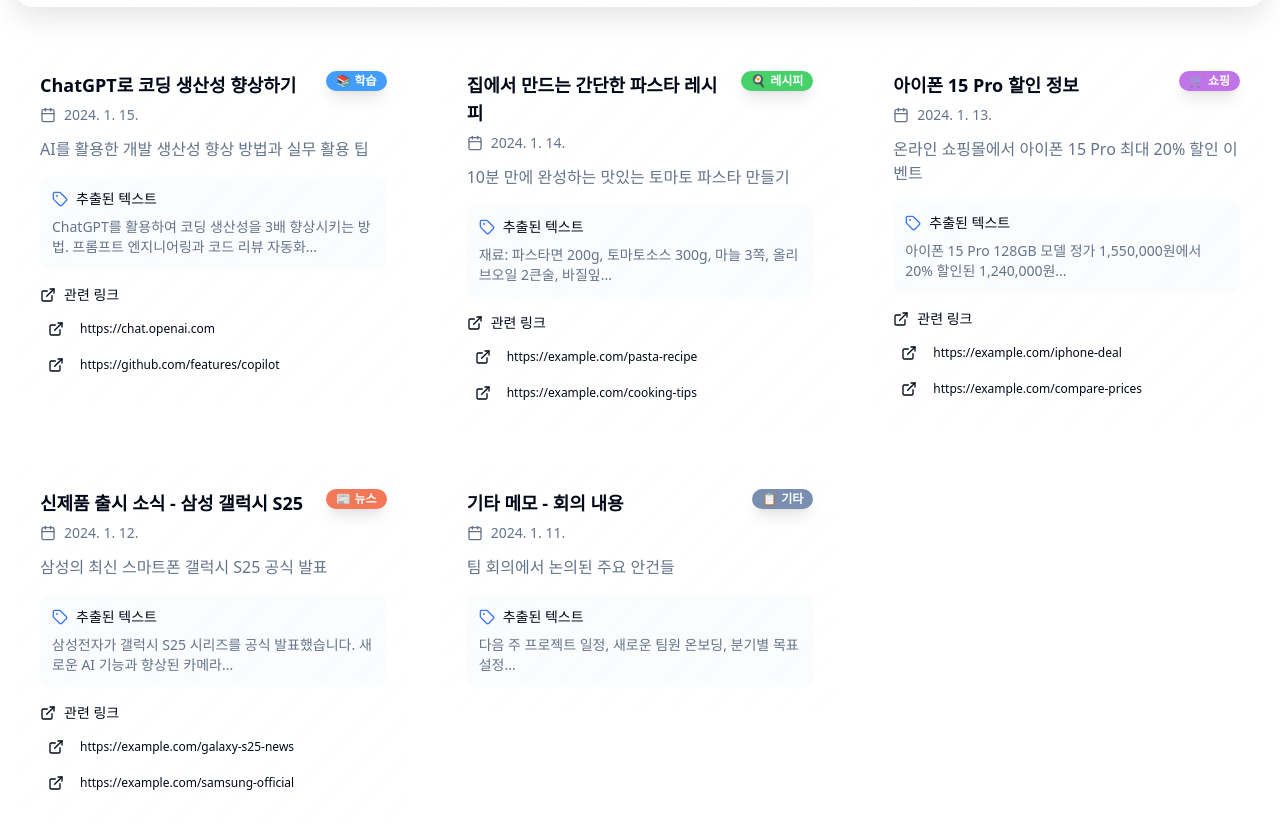
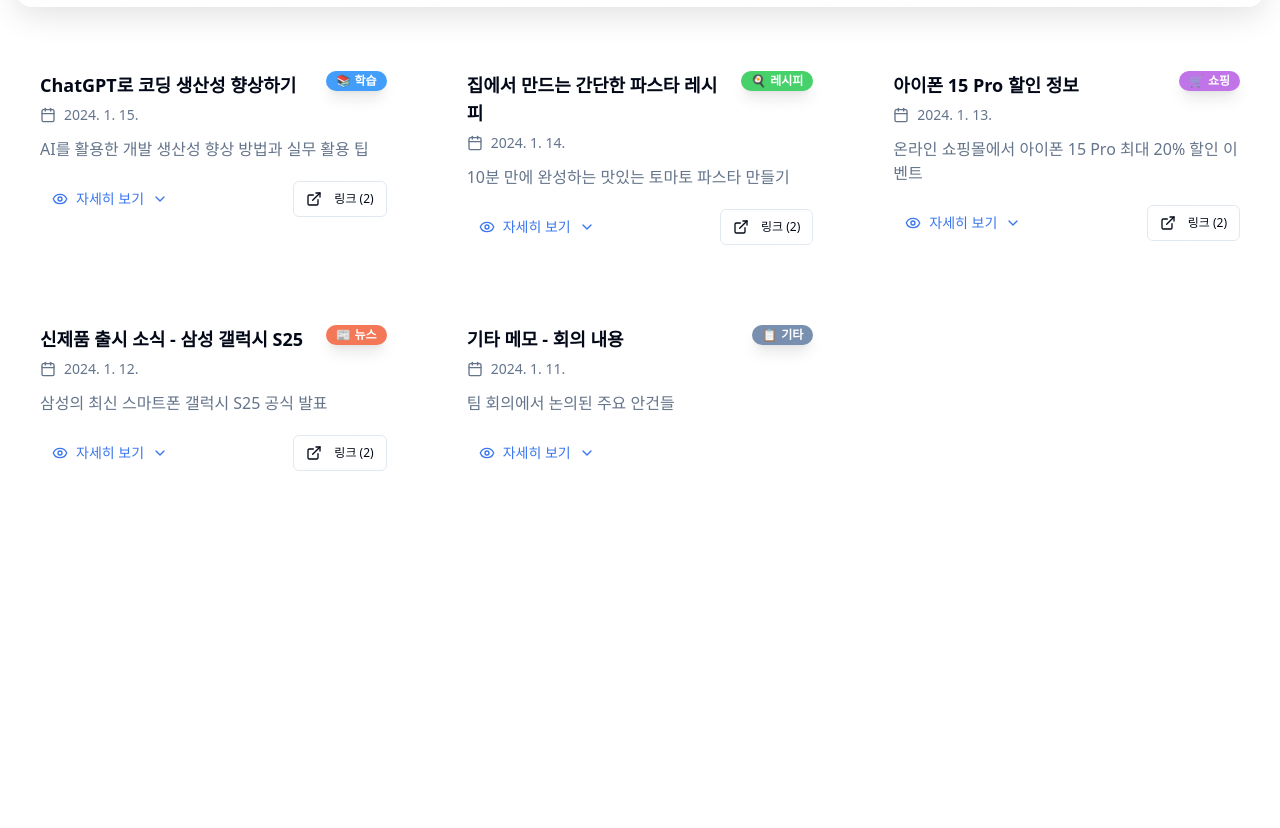
Before and after one commit to hayeom/snap-sort-buddy, a React (Vite) app: page / in a window 1280 px wide. Shown: the part 760-1588 px from the top of the page. After the commit the page ends 1319 px from the top, so only its background shows below. Built offline with nearby package versions, Linux system fonts and the light colour scheme.

Commit message:
Refine link visibility and summary
Hide links to make them clickable and expand the display of captured content summaries. Address the issue where clicking on a summary does not lead to further details.

```diff
--- a/src/components/CategoryCard.tsx
+++ b/src/components/CategoryCard.tsx
@@ -1,7 +1,13 @@
+import { useState } from 'react';
 import { Card, CardContent, CardHeader } from '@/components/ui/card';
 import { Badge } from '@/components/ui/badge';
 import { Button } from '@/components/ui/button';
-import { ExternalLink, Calendar, Tag } from 'lucide-react';
+import { ExternalLink, Calendar, Tag, ChevronDown, ChevronUp, Eye } from 'lucide-react';
+import {
+  Collapsible,
+  CollapsibleContent,
+  CollapsibleTrigger,
+} from '@/components/ui/collapsible';
 
 interface CategoryCardProps {
   id: string;
@@ -52,6 +58,8 @@ export const CategoryCard = ({
   imageUrl
 }: CategoryCardProps) => {
   const config = categoryConfig[category];
+  const [isExpanded, setIsExpanded] = useState(false);
+  const [showLinks, setShowLinks] = useState(false);
 
   return (
     <Card className="group overflow-hidden border-0 shadow-card hover:shadow-elevated transition-all duration-500 hover:-translate-y-2 bg-gradient-glass backdrop-blur-soft rounded-3xl">
@@ -94,44 +102,74 @@ export const CategoryCard = ({
       </CardHeader>
 
       <CardContent className="space-y-4">
-        <p className="text-muted-foreground line-clamp-3">
+        <Collapsible open={isExpanded} onOpenChange={setIsExpanded}>
+          <div className="space-y-3">
+            <p className={`text-muted-foreground ${isExpanded ? '' : 'line-clamp-2'}`}>
               {summary}
             </p>
 
+            <CollapsibleContent className="space-y-3">
               {extractedText && (
-          <div className="p-3 bg-muted/30 rounded-lg">
-            <div className="flex items-center gap-2 mb-2">
+                <div className="p-4 bg-muted/30 rounded-xl">
+                  <div className="flex items-center gap-2 mb-3">
                     <Tag className="h-4 w-4 text-primary" />
                     <span className="text-sm font-medium">추출된 텍스트</span>
                   </div>
-            <p className="text-sm text-muted-foreground line-clamp-2">
+                  <p className="text-sm text-muted-foreground leading-relaxed">
                     {extractedText}
                   </p>
                 </div>
               )}
+            </CollapsibleContent>
+
+            <div className="flex items-center justify-between pt-2">
+              <CollapsibleTrigger asChild>
+                <Button
+                  variant="ghost"
+                  size="sm"
+                  className="text-primary hover:text-primary-dark flex items-center gap-2"
+                >
+                  <Eye className="h-4 w-4" />
+                  {isExpanded ? '간략히 보기' : '자세히 보기'}
+                  {isExpanded ? (
+                    <ChevronUp className="h-4 w-4" />
+                  ) : (
+                    <ChevronDown className="h-4 w-4" />
+                  )}
+                </Button>
+              </CollapsibleTrigger>
 
               {relatedLinks.length > 0 && (
-          <div className="space-y-2">
-            <p className="text-sm font-medium flex items-center gap-2">
-              <ExternalLink className="h-4 w-4" />
-              관련 링크
-            </p>
-            <div className="space-y-1">
-              {relatedLinks.slice(0, 2).map((link, index) => (
+                <Button
+                  variant="outline"
+                  size="sm"
+                  onClick={() => setShowLinks(!showLinks)}
+                  className="text-xs"
+                >
+                  <ExternalLink className="h-3 w-3 mr-1" />
+                  링크 ({relatedLinks.length})
+                </Button>
+              )}
+            </div>
+
+            {showLinks && relatedLinks.length > 0 && (
+              <div className="space-y-2 pt-2 border-t border-muted">
+                {relatedLinks.map((link, index) => (
                   <Button
                     key={index}
                     variant="ghost"
                     size="sm"
-                  className="w-full justify-start h-auto p-2 text-left hover:bg-primary/10"
+                    className="w-full justify-start h-auto p-3 text-left hover:bg-primary/10 rounded-xl"
                     onClick={() => window.open(link, '_blank')}
                   >
-                  <ExternalLink className="h-3 w-3 mr-2 flex-shrink-0" />
+                    <ExternalLink className="h-3 w-3 mr-2 flex-shrink-0 text-primary" />
                     <span className="text-xs truncate">{link}</span>
                   </Button>
                 ))}
               </div>
+            )}
           </div>
-        )}
+        </Collapsible>
       </CardContent>
     </Card>
   );
```
Lines whose indentation alone changed are shown as unchanged.
